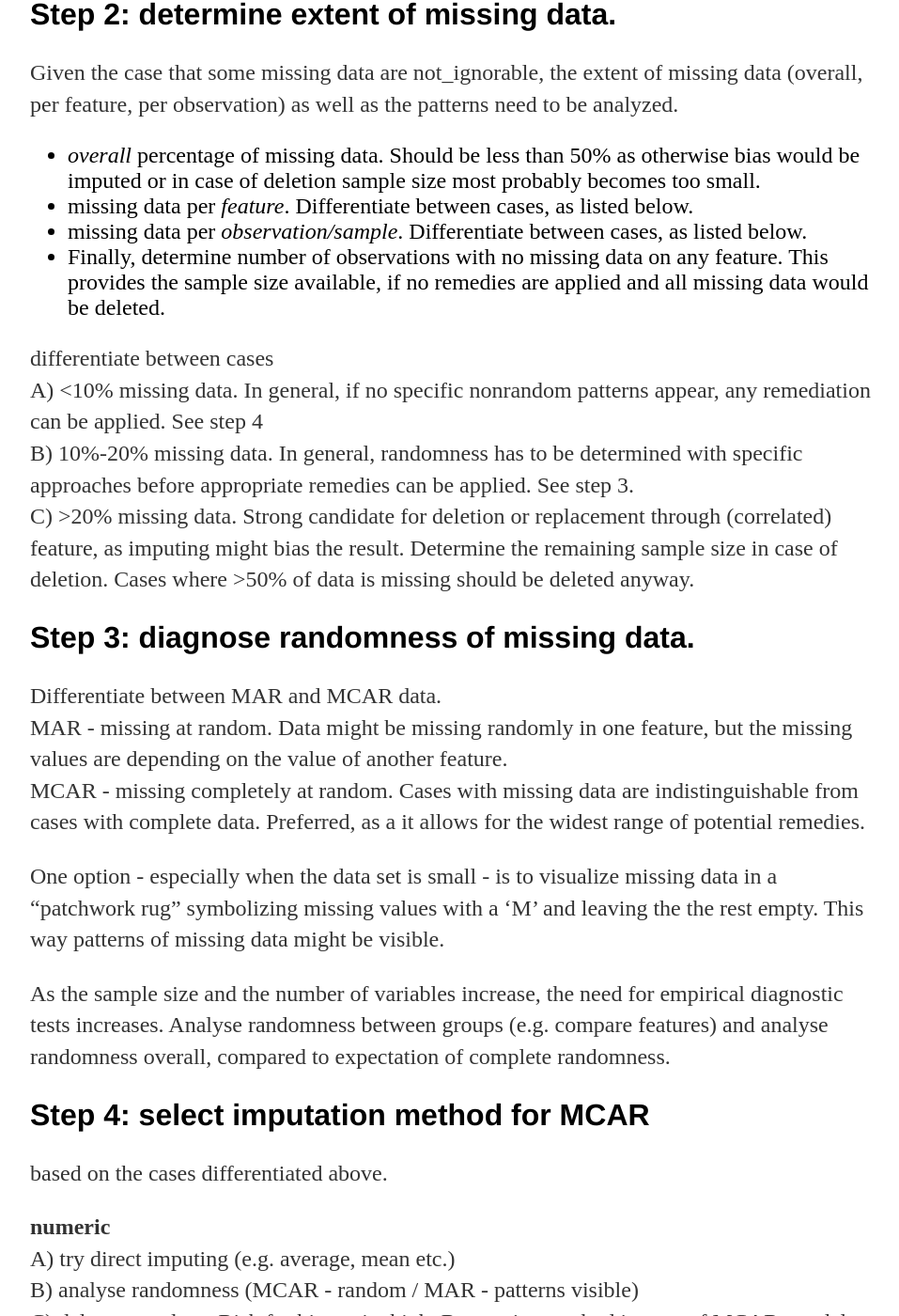
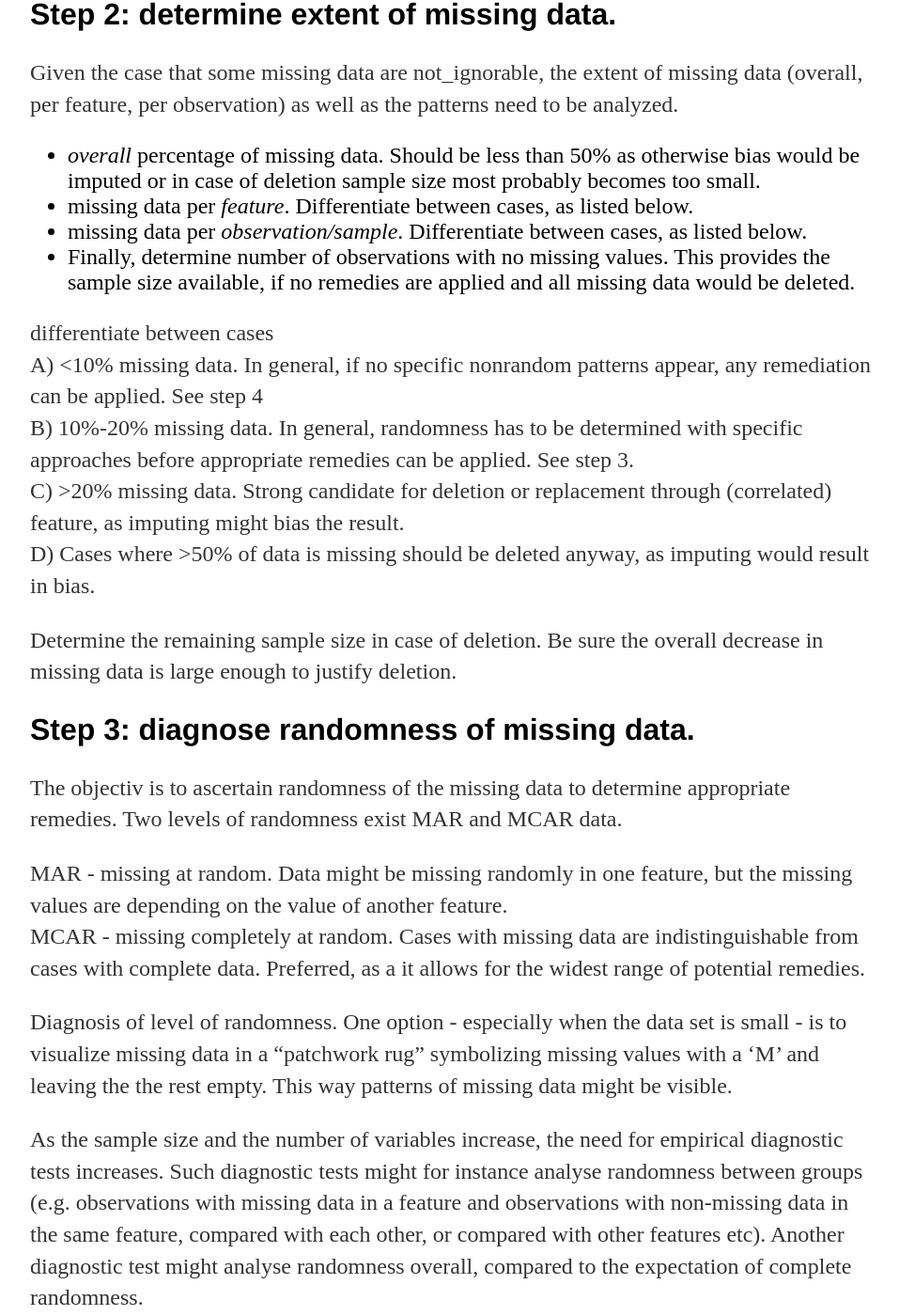
Before and after one commit to cgassman/cgassman.github.io, a Jekyll site: the page built from _posts/2017-06-30-missing-data.md, in a window 1280 px wide and 1400 px high, scrolled down 1155 px. Shown: the whole window at 94% size, without its empty margins (160-1117 px from the left). Built offline with Jekyll 4.4.1, drawn with Linux system fonts in a browser that asks for light colours; some of the changed text lies outside the part shown.

Commit message:
Step 2 finished
Preparation for step 3

```diff
--- a/_posts/2017-06-30-missing-data.md
+++ b/_posts/2017-06-30-missing-data.md
@@ -22,22 +22,29 @@ Given the case that some missing data are not_ignorable, the extent of missing d
 - *overall* percentage of missing data. Should be less than 50% as otherwise bias would be imputed or in case of deletion sample size most probably becomes too small.
 - missing data per *feature*. Differentiate between cases, as listed below.
 - missing data per *observation/sample*. Differentiate between cases, as listed below.
-- Finally, determine number of observations with no missing data on any feature. This provides the sample size available, if no remedies are applied and all missing data would be deleted.
+- Finally, determine number of observations with no missing values. This provides the sample size available, if no remedies are applied and all missing data would be deleted.
 
 differentiate between cases
 A) <10% missing data. In general, if no specific nonrandom patterns appear, any remediation can be applied. See step 4
 B) 10%-20% missing data. In general, randomness has to be determined with specific approaches before appropriate remedies can be applied. See step 3.
-C) >20% missing data. Strong candidate for deletion or replacement through (correlated) feature, as imputing might bias the result. Determine the remaining sample size in case of deletion. Cases where >50% of data is missing should be deleted anyway.
+C) >20% missing data. Strong candidate for deletion or replacement through (correlated) feature, as imputing might bias the result.
+D) Cases where >50% of data is missing should be deleted anyway, as imputing would result in bias.
+
+Determine the remaining sample size in case of deletion. Be sure the overall decrease in missing data is large enough to justify deletion.
 
 
 ## Step 3: diagnose randomness of missing data.
-Differentiate between MAR and MCAR data.
+
+The objectiv is to ascertain randomness of the missing data to determine appropriate remedies. Two levels of randomness exist MAR and MCAR data.
+
 MAR - missing at random. Data might be missing randomly in one feature, but the missing values are depending on the value of another feature.
 MCAR - missing completely at random. Cases with missing data are indistinguishable from cases with complete data. Preferred, as a it allows for the widest range of potential remedies.
 
-One option - especially when the data set is small - is to visualize missing data in a "patchwork rug" symbolizing missing values with a 'M' and leaving the the rest empty. This way patterns of missing data might be visible.
+Diagnosis of level of randomness. One option - especially when the data set is small - is to visualize missing data in a "patchwork rug" symbolizing missing values with a 'M' and leaving the the rest empty. This way patterns of missing data might be visible.
 
-As the sample size and the number of variables increase, the need for empirical diagnostic tests increases. Analyse randomness between groups (e.g. compare features) and analyse randomness overall, compared to expectation of complete randomness.
+As the sample size and the number of variables increase, the need for empirical diagnostic tests increases. Such diagnostic tests might for instance analyse randomness between groups (e.g. observations with missing data in a feature and observations with non-missing data in the same feature, compared with each other, or compared with other features etc). Another diagnostic test might analyse randomness overall, compared to the expectation of complete randomness.
+
+The diagnosis whether the missing data is MAR or MCAR defines which imputation remedies might be appropriate in the present case. MCAR would be preferred, as it allows for the wider range of potential remedies.
 
 
 ## Step 4: select imputation method for MCAR
```
